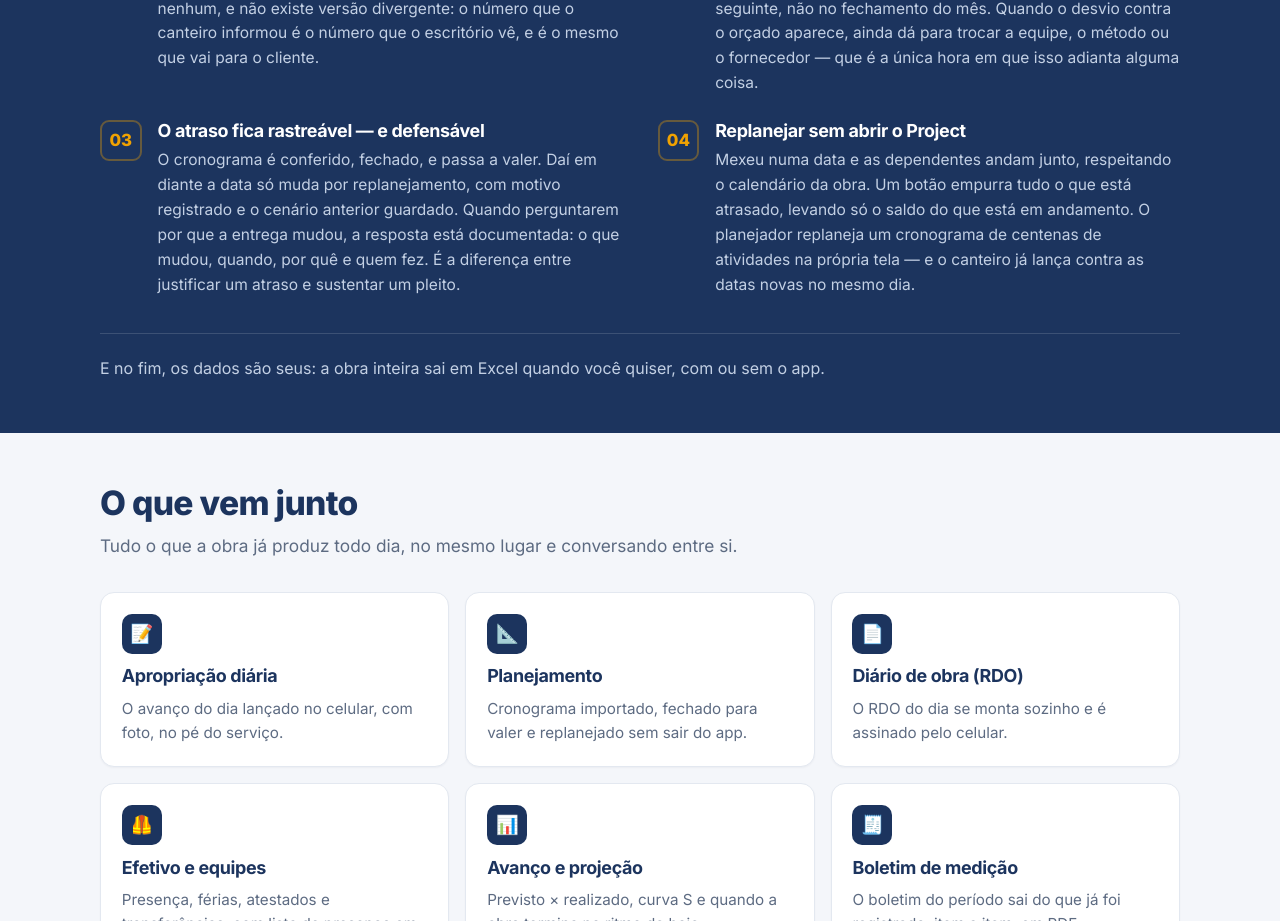
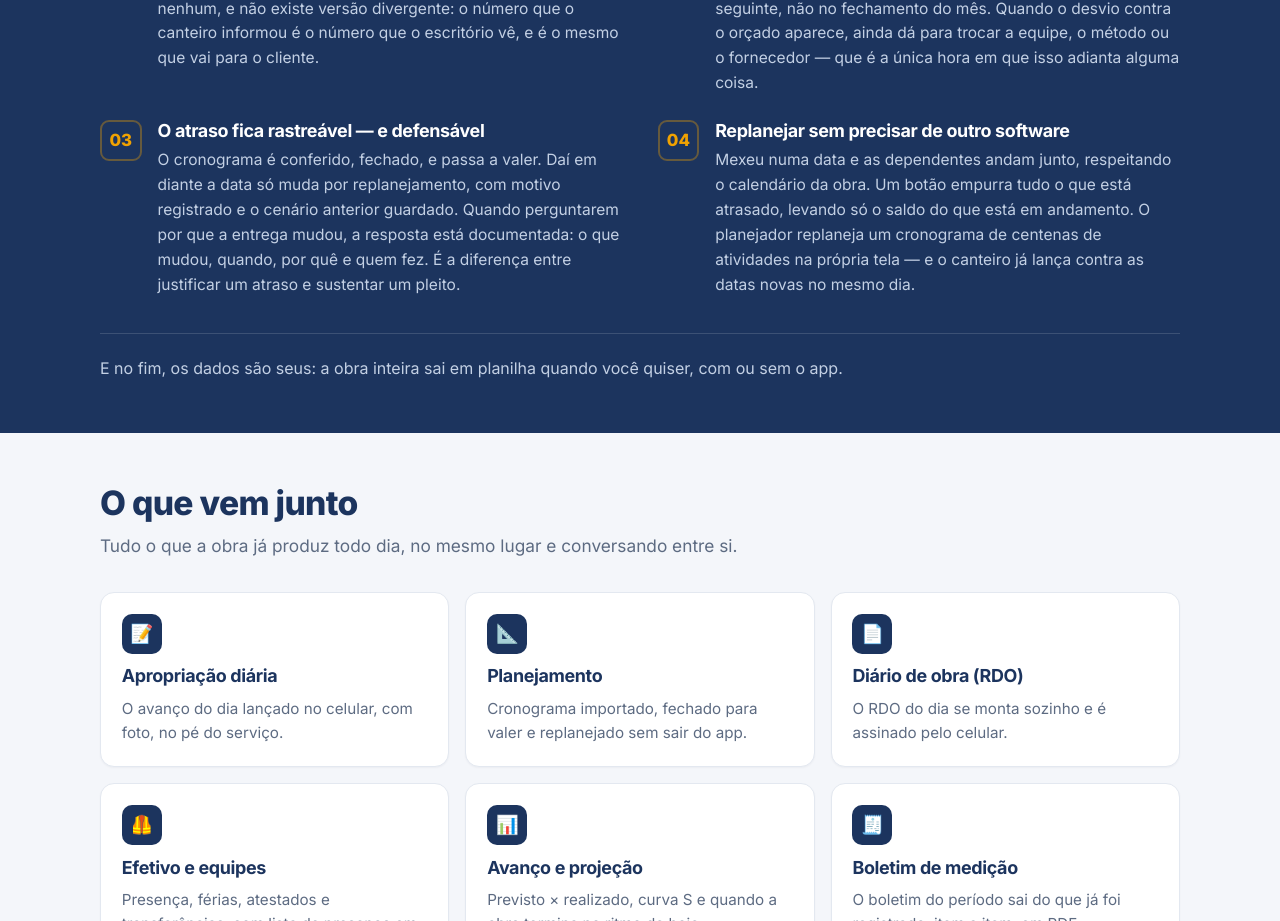
Before and after one commit to victor10raph-gif/apropriacao-atalho, a plain HTML site: page index.html in a window 1280 px wide. Shown: the part 1659-2580 px from the top of the page. Drawn offline with Linux system fonts and the light colour scheme.

Commit message:
Add files via upload

```diff
--- a/index.html
+++ b/index.html
@@ -275,13 +275,13 @@ footer a{color:#C7D3E6;}
       </div>
       <div class="dif">
         <span class="n">04</span>
-        <h3>Replanejar sem abrir o Project</h3>
+        <h3>Replanejar sem precisar de outro software</h3>
         <p>Mexeu numa data e as dependentes andam junto, respeitando o calendário da obra. Um botão empurra tudo o que
           está atrasado, levando só o saldo do que está em andamento. O planejador replaneja um cronograma de centenas
           de atividades na própria tela — e o canteiro já lança contra as datas novas no mesmo dia.</p>
       </div>
     </div>
-    <p class="dif-rod">E no fim, os dados são seus: a obra inteira sai em Excel quando você quiser, com ou sem o app.</p>
+    <p class="dif-rod">E no fim, os dados são seus: a obra inteira sai em planilha quando você quiser, com ou sem o app.</p>
   </div>
 </section>
 
```
